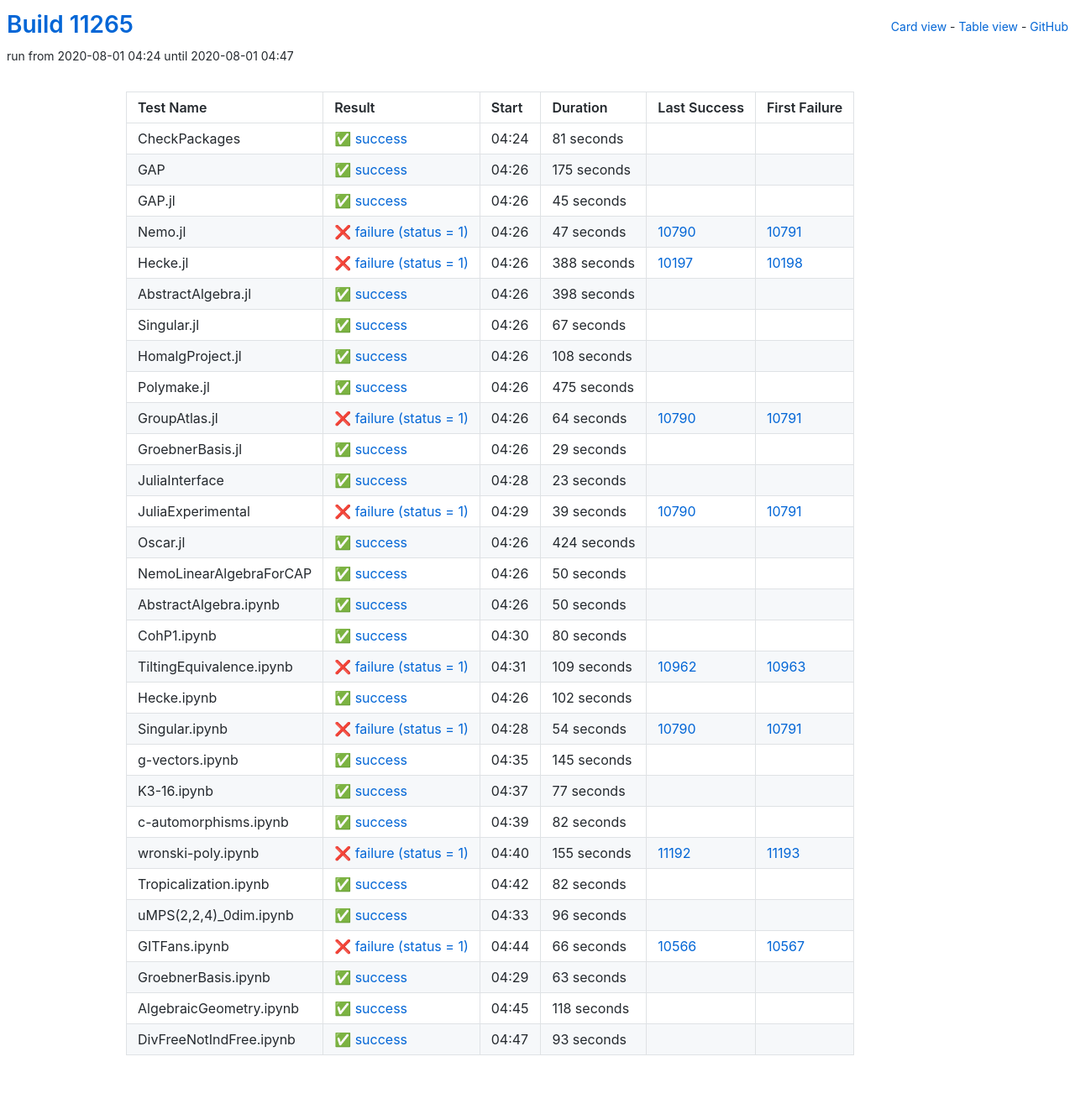
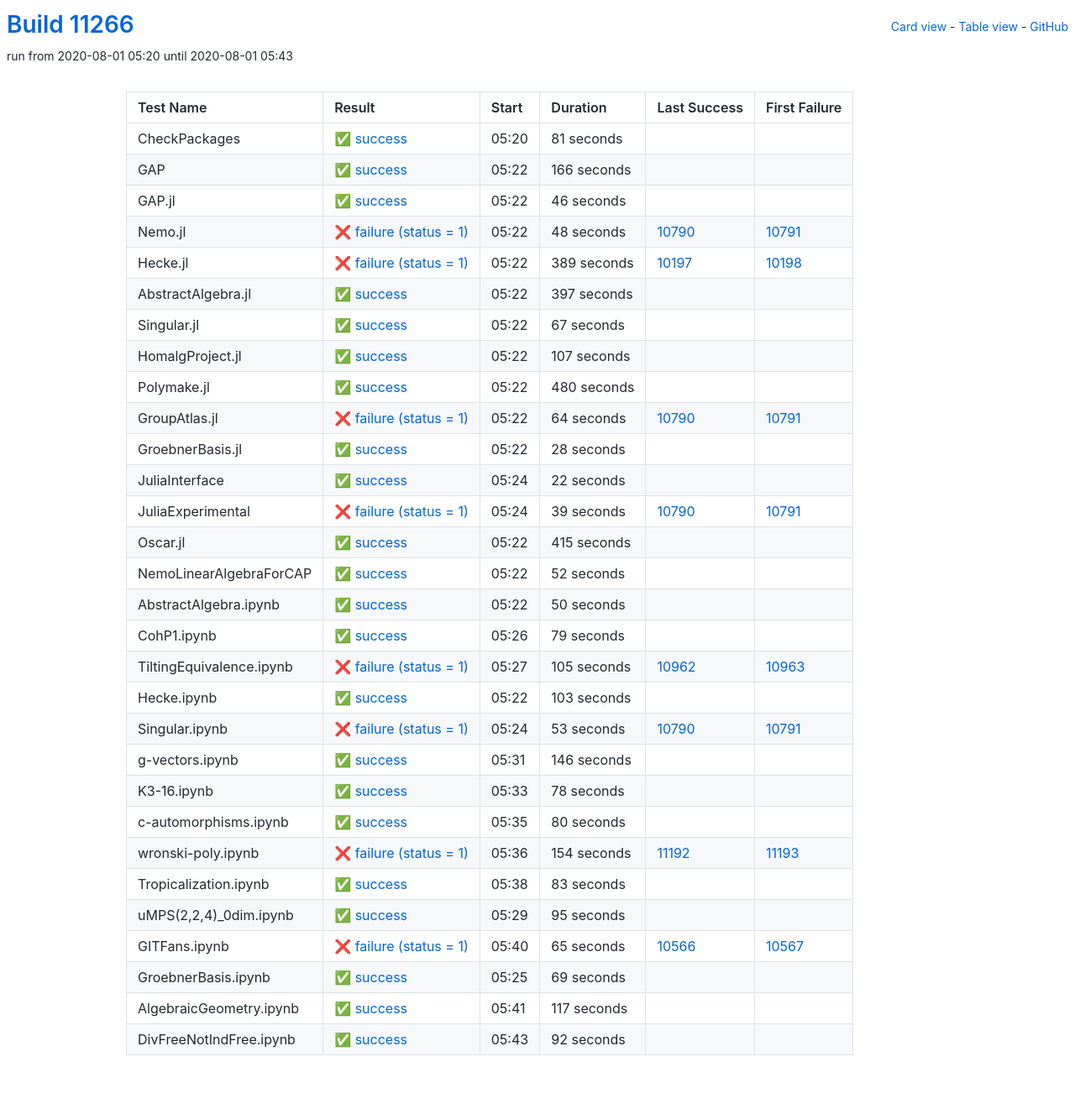
Before and after one commit to oscar-system/oscar-ci-status, a Jekyll site: the page built from table.html, in a window 1280 px wide. Shown: the whole page at 84% size. Built offline with Jekyll 4.4.1, drawn with Linux system fonts in a browser that asks for light colours.

Commit message:
Build #11266

```diff
--- a/_data/ci.yml
+++ b/_data/ci.yml
@@ -1,6 +1,6 @@
 ---
-build: 11265
-build_url: https://oscarci.mathematik.uni-kl.de/job/oscar/11265/
+build: 11266
+build_url: https://oscarci.mathematik.uni-kl.de/job/oscar/11266/
 job: oscar
 organization: oscar-system
 repo: oscar-ci-status
@@ -8,8 +8,8 @@
 tests:
 - name: CheckPackages
   id: checkpackages
-  log: https://oscarci.mathematik.uni-kl.de/job/oscar/11265/artifact/logs/build-11265/CheckPackages.log
-  start: 2020-08-01 04:24
+  log: https://oscarci.mathematik.uni-kl.de/job/oscar/11266/artifact/logs/build-11266/CheckPackages.log
+  start: 2020-08-01 05:20
   success: true
   exitcode: 0
   status: success
@@ -20,68 +20,68 @@
   first_failure_url:
 - name: GAP
   id: gap
-  log: https://oscarci.mathematik.uni-kl.de/job/oscar/11265/artifact/logs/build-11265/GAP.log
-  start: 2020-08-01 04:26
+  log: https://oscarci.mathematik.uni-kl.de/job/oscar/11266/artifact/logs/build-11266/GAP.log
+  start: 2020-08-01 05:22
   success: true
   exitcode: 0
   status: success
-  duration: 175
+  duration: 166
   last_success: false
   last_success_url:
   first_failure: false
   first_failure_url:
 - name: GAP.jl
   id: gap-jl
-  log: https://oscarci.mathematik.uni-kl.de/job/oscar/11265/artifact/logs/build-11265/GAP.jl.log
-  start: 2020-08-01 04:26
+  log: https://oscarci.mathematik.uni-kl.de/job/oscar/11266/artifact/logs/build-11266/GAP.jl.log
+  start: 2020-08-01 05:22
   success: true
   exitcode: 0
   status: success
-  duration: 45
+  duration: 46
   last_success: false
   last_success_url:
   first_failure: false
   first_failure_url:
 - name: Nemo.jl
   id: nemo-jl
-  log: https://oscarci.mathematik.uni-kl.de/job/oscar/11265/artifact/logs/build-11265/Nemo.jl.log
-  start: 2020-08-01 04:26
+  log: https://oscarci.mathematik.uni-kl.de/job/oscar/11266/artifact/logs/build-11266/Nemo.jl.log
+  start: 2020-08-01 05:22
   success: false
   exitcode: 1
   status: failure
-  duration: 47
+  duration: 48
   last_success: 10790
   last_success_url: https://oscarci.mathematik.uni-kl.de/job/oscar/10790/
   first_failure: 10791
   first_failure_url: https://oscarci.mathematik.uni-kl.de/job/oscar/10791/
 - name: Hecke.jl
   id: hecke-jl
-  log: https://oscarci.mathematik.uni-kl.de/job/oscar/11265/artifact/logs/build-11265/Hecke.jl.log
-  start: 2020-08-01 04:26
+  log: https://oscarci.mathematik.uni-kl.de/job/oscar/11266/artifact/logs/build-11266/Hecke.jl.log
+  start: 2020-08-01 05:22
   success: false
   exitcode: 1
   status: failure
-  duration: 388
+  duration: 389
   last_success: 10197
   last_success_url: https://oscarci.mathematik.uni-kl.de/job/oscar/10197/
   first_failure: 10198
   first_failure_url: https://oscarci.mathematik.uni-kl.de/job/oscar/10198/
 - name: AbstractAlgebra.jl
   id: abstractalgebra-jl
-  log: https://oscarci.mathematik.uni-kl.de/job/oscar/11265/artifact/logs/build-11265/AbstractAlgebra.jl.log
-  start: 2020-08-01 04:26
+  log: https://oscarci.mathematik.uni-kl.de/job/oscar/11266/artifact/logs/build-11266/AbstractAlgebra.jl.log
+  start: 2020-08-01 05:22
   success: true
   exitcode: 0
   status: success
-  duration: 398
+  duration: 397
   last_success: false
   last_success_url:
   first_failure: false
   first_failure_url:
 - name: Singular.jl
   id: singular-jl
-  log: https://oscarci.mathematik.uni-kl.de/job/oscar/11265/artifact/logs/build-11265/Singular.jl.log
-  start: 2020-08-01 04:26
+  log: https://oscarci.mathematik.uni-kl.de/job/oscar/11266/artifact/logs/build-11266/Singular.jl.log
+  start: 2020-08-01 05:22
   success: true
   exitcode: 0
   status: success
@@ -92,32 +92,32 @@
   first_failure_url:
 - name: HomalgProject.jl
   id: homalgproject-jl
-  log: https://oscarci.mathematik.uni-kl.de/job/oscar/11265/artifact/logs/build-11265/HomalgProject.jl.log
-  start: 2020-08-01 04:26
+  log: https://oscarci.mathematik.uni-kl.de/job/oscar/11266/artifact/logs/build-11266/HomalgProject.jl.log
+  start: 2020-08-01 05:22
   success: true
   exitcode: 0
   status: success
-  duration: 108
+  duration: 107
   last_success: false
   last_success_url:
   first_failure: false
   first_failure_url:
 - name: Polymake.jl
   id: polymake-jl
-  log: https://oscarci.mathematik.uni-kl.de/job/oscar/11265/artifact/logs/build-11265/Polymake.jl.log
-  start: 2020-08-01 04:26
+  log: https://oscarci.mathematik.uni-kl.de/job/oscar/11266/artifact/logs/build-11266/Polymake.jl.log
+  start: 2020-08-01 05:22
   success: true
   exitcode: 0
   status: success
-  duration: 475
+  duration: 480
   last_success: false
   last_success_url:
   first_failure: false
   first_failure_url:
 - name: GroupAtlas.jl
   id: groupatlas-jl
-  log: https://oscarci.mathematik.uni-kl.de/job/oscar/11265/artifact/logs/build-11265/GroupAtlas.jl.log
-  start: 2020-08-01 04:26
+  log: https://oscarci.mathematik.uni-kl.de/job/oscar/11266/artifact/logs/build-11266/GroupAtlas.jl.log
+  start: 2020-08-01 05:22
   success: false
   exitcode: 1
   status: failure
@@ -128,32 +128,32 @@
   first_failure_url: https://oscarci.mathematik.uni-kl.de/job/oscar/10791/
 - name: GroebnerBasis.jl
   id: groebnerbasis-jl
-  log: https://oscarci.mathematik.uni-kl.de/job/oscar/11265/artifact/logs/build-11265/GroebnerBasis.jl.log
-  start: 2020-08-01 04:26
+  log: https://oscarci.mathematik.uni-kl.de/job/oscar/11266/artifact/logs/build-11266/GroebnerBasis.jl.log
+  start: 2020-08-01 05:22
   success: true
   exitcode: 0
   status: success
-  duration: 29
+  duration: 28
   last_success: false
   last_success_url:
   first_failure: false
   first_failure_url:
 - name: JuliaInterface
   id: juliainterface
-  log: https://oscarci.mathematik.uni-kl.de/job/oscar/11265/artifact/logs/build-11265/JuliaInterface.log
-  start: 2020-08-01 04:28
+  log: https://oscarci.mathematik.uni-kl.de/job/oscar/11266/artifact/logs/build-11266/JuliaInterface.log
+  start: 2020-08-01 05:24
   success: true
   exitcode: 0
   status: success
-  duration: 23
+  duration: 22
   last_success: false
   last_success_url:
   first_failure: false
   first_failure_url:
 - name: JuliaExperimental
   id: juliaexperimental
-  log: https://oscarci.mathematik.uni-kl.de/job/oscar/11265/artifact/logs/build-11265/JuliaExperimental.log
-  start: 2020-08-01 04:29
+  log: https://oscarci.mathematik.uni-kl.de/job/oscar/11266/artifact/logs/build-11266/JuliaExperimental.log
+  start: 2020-08-01 05:24
   success: false
   exitcode: 1
   status: failure
@@ -164,32 +164,32 @@
   first_failure_url: https://oscarci.mathematik.uni-kl.de/job/oscar/10791/
 - name: Oscar.jl
   id: oscar-jl
-  log: https://oscarci.mathematik.uni-kl.de/job/oscar/11265/artifact/logs/build-11265/Oscar.jl.log
-  start: 2020-08-01 04:26
+  log: https://oscarci.mathematik.uni-kl.de/job/oscar/11266/artifact/logs/build-11266/Oscar.jl.log
+  start: 2020-08-01 05:22
   success: true
   exitcode: 0
   status: success
-  duration: 424
+  duration: 415
   last_success: false
   last_success_url:
   first_failure: false
   first_failure_url:
 - name: NemoLinearAlgebraForCAP
   id: nemolinearalgebraforcap
-  log: https://oscarci.mathematik.uni-kl.de/job/oscar/11265/artifact/logs/build-11265/NemoLinearAlgebraForCAP.log
-  start: 2020-08-01 04:26
+  log: https://oscarci.mathematik.uni-kl.de/job/oscar/11266/artifact/logs/build-11266/NemoLinearAlgebraForCAP.log
+  start: 2020-08-01 05:22
   success: true
   exitcode: 0
   status: success
-  duration: 50
+  duration: 52
   last_success: false
   last_success_url:
   first_failure: false
   first_failure_url:
 - name: AbstractAlgebra.ipynb
   id: abstractalgebra-ipynb
-  log: https://oscarci.mathematik.uni-kl.de/job/oscar/11265/artifact/logs/build-11265/AbstractAlgebra.ipynb.log
-  start: 2020-08-01 04:26
+  log: https://oscarci.mathematik.uni-kl.de/job/oscar/11266/artifact/logs/build-11266/AbstractAlgebra.ipynb.log
+  start: 2020-08-01 05:22
   success: true
   exitcode: 0
   status: success
@@ -200,8 +200,80 @@
   first_failure_url:
 - name: CohP1.ipynb
   id: cohp1-ipynb
-  log: https://oscarci.mathematik.uni-kl.de/job/oscar/11265/artifact/logs/build-11265/CohP1.ipynb.log
-  start: 2020-08-01 04:30
+  log: https://oscarci.mathematik.uni-kl.de/job/oscar/11266/artifact/logs/build-11266/CohP1.ipynb.log
+  start: 2020-08-01 05:26
+  success: true
+  exitcode: 0
+  status: success
+  duration: 79
+  last_success: false
+  last_success_url:
+  first_failure: false
+  first_failure_url:
+- name: TiltingEquivalence.ipynb
+  id: tiltingequivalence-ipynb
+  log: https://oscarci.mathematik.uni-kl.de/job/oscar/11266/artifact/logs/build-11266/TiltingEquivalence.ipynb.log
+  start: 2020-08-01 05:27
+  success: false
+  exitcode: 1
+  status: failure
+  duration: 105
+  last_success: 10962
+  last_success_url: https://oscarci.mathematik.uni-kl.de/job/oscar/10962/
+  first_failure: 10963
+  first_failure_url: https://oscarci.mathematik.uni-kl.de/job/oscar/10963/
+- name: Hecke.ipynb
+  id: hecke-ipynb
+  log: https://oscarci.mathematik.uni-kl.de/job/oscar/11266/artifact/logs/build-11266/Hecke.ipynb.log
+  start: 2020-08-01 05:22
+  success: true
+  exitcode: 0
+  status: success
+  duration: 103
+  last_success: false
+  last_success_url:
+  first_failure: false
+  first_failure_url:
+- name: Singular.ipynb
+  id: singular-ipynb
+  log: https://oscarci.mathematik.uni-kl.de/job/oscar/11266/artifact/logs/build-11266/Singular.ipynb.log
+  start: 2020-08-01 05:24
+  success: false
+  exitcode: 1
+  status: failure
+  duration: 53
+  last_success: 10790
+  last_success_url: https://oscarci.mathematik.uni-kl.de/job/oscar/10790/
+  first_failure: 10791
+  first_failure_url: https://oscarci.mathematik.uni-kl.de/job/oscar/10791/
+- name: g-vectors.ipynb
+  id: g-vectors-ipynb
+  log: https://oscarci.mathematik.uni-kl.de/job/oscar/11266/artifact/logs/build-11266/g-vectors.ipynb.log
+  start: 2020-08-01 05:31
+  success: true
+  exitcode: 0
+  status: success
+  duration: 146
+  last_success: false
+  last_success_url:
+  first_failure: false
+  first_failure_url:
+- name: K3-16.ipynb
+  id: k3-16-ipynb
+  log: https://oscarci.mathematik.uni-kl.de/job/oscar/11266/artifact/logs/build-11266/K3-16.ipynb.log
+  start: 2020-08-01 05:33
+  success: true
+  exitcode: 0
+  status: success
+  duration: 78
+  last_success: false
+  last_success_url:
+  first_failure: false
+  first_failure_url:
+- name: c-automorphisms.ipynb
+  id: c-automorphisms-ipynb
+  log: https://oscarci.mathematik.uni-kl.de/job/oscar/11266/artifact/logs/build-11266/c-automorphisms.ipynb.log
+  start: 2020-08-01 05:35
   success: true
   exitcode: 0
   status: success
@@ -210,158 +282,86 @@
   last_success_url:
   first_failure: false
   first_failure_url:
-- name: TiltingEquivalence.ipynb
-  id: tiltingequivalence-ipynb
-  log: https://oscarci.mathematik.uni-kl.de/job/oscar/11265/artifact/logs/build-11265/TiltingEquivalence.ipynb.log
-  start: 2020-08-01 04:31
+- name: wronski-poly.ipynb
+  id: wronski-poly-ipynb
+  log: https://oscarci.mathematik.uni-kl.de/job/oscar/11266/artifact/logs/build-11266/wronski-poly.ipynb.log
+  start: 2020-08-01 05:36
   success: false
   exitcode: 1
   status: failure
-  duration: 109
-  last_success: 10962
-  last_success_url: https://oscarci.mathematik.uni-kl.de/job/oscar/10962/
-  first_failure: 10963
-  first_failure_url: https://oscarci.mathematik.uni-kl.de/job/oscar/10963/
-- name: Hecke.ipynb
-  id: hecke-ipynb
-  log: https://oscarci.mathematik.uni-kl.de/job/oscar/11265/artifact/logs/build-11265/Hecke.ipynb.log
-  start: 2020-08-01 04:26
-  success: true
-  exitcode: 0
-  status: success
-  duration: 102
-  last_success: false
-  last_success_url:
-  first_failure: false
-  first_failure_url:
-- name: Singular.ipynb
-  id: singular-ipynb
-  log: https://oscarci.mathematik.uni-kl.de/job/oscar/11265/artifact/logs/build-11265/Singular.ipynb.log
-  start: 2020-08-01 04:28
-  success: false
-  exitcode: 1
-  status: failure
-  duration: 54
-  last_success: 10790
-  last_success_url: https://oscarci.mathematik.uni-kl.de/job/oscar/10790/
-  first_failure: 10791
-  first_failure_url: https://oscarci.mathematik.uni-kl.de/job/oscar/10791/
-- name: g-vectors.ipynb
-  id: g-vectors-ipynb
-  log: https://oscarci.mathematik.uni-kl.de/job/oscar/11265/artifact/logs/build-11265/g-vectors.ipynb.log
-  start: 2020-08-01 04:35
-  success: true
-  exitcode: 0
-  status: success
-  duration: 145
-  last_success: false
-  last_success_url:
-  first_failure: false
-  first_failure_url:
-- name: K3-16.ipynb
-  id: k3-16-ipynb
-  log: https://oscarci.mathematik.uni-kl.de/job/oscar/11265/artifact/logs/build-11265/K3-16.ipynb.log
-  start: 2020-08-01 04:37
-  success: true
-  exitcode: 0
-  status: success
-  duration: 77
-  last_success: false
-  last_success_url:
-  first_failure: false
-  first_failure_url:
-- name: c-automorphisms.ipynb
-  id: c-automorphisms-ipynb
-  log: https://oscarci.mathematik.uni-kl.de/job/oscar/11265/artifact/logs/build-11265/c-automorphisms.ipynb.log
-  start: 2020-08-01 04:39
-  success: true
-  exitcode: 0
-  status: success
-  duration: 82
-  last_success: false
-  last_success_url:
-  first_failure: false
-  first_failure_url:
-- name: wronski-poly.ipynb
-  id: wronski-poly-ipynb
-  log: https://oscarci.mathematik.uni-kl.de/job/oscar/11265/artifact/logs/build-11265/wronski-poly.ipynb.log
-  start: 2020-08-01 04:40
-  success: false
-  exitcode: 1
-  status: failure
-  duration: 155
+  duration: 154
   last_success: 11192
   last_success_url: https://oscarci.mathematik.uni-kl.de/job/oscar/11192/
   first_failure: 11193
   first_failure_url: https://oscarci.mathematik.uni-kl.de/job/oscar/11193/
 - name: Tropicalization.ipynb
   id: tropicalization-ipynb
-  log: https://oscarci.mathematik.uni-kl.de/job/oscar/11265/artifact/logs/build-11265/Tropicalization.ipynb.log
-  start: 2020-08-01 04:42
+  log: https://oscarci.mathematik.uni-kl.de/job/oscar/11266/artifact/logs/build-11266/Tropicalization.ipynb.log
+  start: 2020-08-01 05:38
   success: true
   exitcode: 0
   status: success
-  duration: 82
+  duration: 83
   last_success: false
   last_success_url:
   first_failure: false
   first_failure_url:
 - name: uMPS(2,2,4)_0dim.ipynb
   id: umps-2-2-4-0dim-ipynb
-  log: https://oscarci.mathematik.uni-kl.de/job/oscar/11265/artifact/logs/build-11265/uMPS-2-2-4-_0dim.ipynb.log
-  start: 2020-08-01 04:33
+  log: https://oscarci.mathematik.uni-kl.de/job/oscar/11266/artifact/logs/build-11266/uMPS-2-2-4-_0dim.ipynb.log
+  start: 2020-08-01 05:29
   success: true
   exitcode: 0
   status: success
-  duration: 96
+  duration: 95
   last_success: false
   last_success_url:
   first_failure: false
   first_failure_url:
 - name: GITFans.ipynb
   id: gitfans-ipynb
-  log: https://oscarci.mathematik.uni-kl.de/job/oscar/11265/artifact/logs/build-11265/GITFans.ipynb.log
-  start: 2020-08-01 04:44
+  log: https://oscarci.mathematik.uni-kl.de/job/oscar/11266/artifact/logs/build-11266/GITFans.ipynb.log
+  start: 2020-08-01 05:40
   success: false
   exitcode: 1
   status: failure
-  duration: 66
+  duration: 65
   last_success: 10566
   last_success_url: https://oscarci.mathematik.uni-kl.de/job/oscar/10566/
   first_failure: 10567
   first_failure_url: https://oscarci.mathematik.uni-kl.de/job/oscar/10567/
 - name: GroebnerBasis.ipynb
   id: groebnerbasis-ipynb
-  log: https://oscarci.mathematik.uni-kl.de/job/oscar/11265/artifact/logs/build-11265/GroebnerBasis.ipynb.log
-  start: 2020-08-01 04:29
+  log: https://oscarci.mathematik.uni-kl.de/job/oscar/11266/artifact/logs/build-11266/GroebnerBasis.ipynb.log
+  start: 2020-08-01 05:25
   success: true
   exitcode: 0
   status: success
-  duration: 63
+  duration: 69
   last_success: false
   last_success_url:
   first_failure: false
   first_failure_url:
 - name: AlgebraicGeometry.ipynb
   id: algebraicgeometry-ipynb
-  log: https://oscarci.mathematik.uni-kl.de/job/oscar/11265/artifact/logs/build-11265/AlgebraicGeometry.ipynb.log
-  start: 2020-08-01 04:45
+  log: https://oscarci.mathematik.uni-kl.de/job/oscar/11266/artifact/logs/build-11266/AlgebraicGeometry.ipynb.log
+  start: 2020-08-01 05:41
   success: true
   exitcode: 0
   status: success
-  duration: 118
+  duration: 117
   last_success: false
   last_success_url:
   first_failure: false
   first_failure_url:
 - name: DivFreeNotIndFree.ipynb
   id: divfreenotindfree-ipynb
-  log: https://oscarci.mathematik.uni-kl.de/job/oscar/11265/artifact/logs/build-11265/DivFreeNotIndFree.ipynb.log
-  start: 2020-08-01 04:47
+  log: https://oscarci.mathematik.uni-kl.de/job/oscar/11266/artifact/logs/build-11266/DivFreeNotIndFree.ipynb.log
+  start: 2020-08-01 05:43
   success: true
   exitcode: 0
   status: success
-  duration: 93
+  duration: 92
   last_success: false
   last_success_url:
   first_failure: false
```
Also changed, not shown: README.md.
